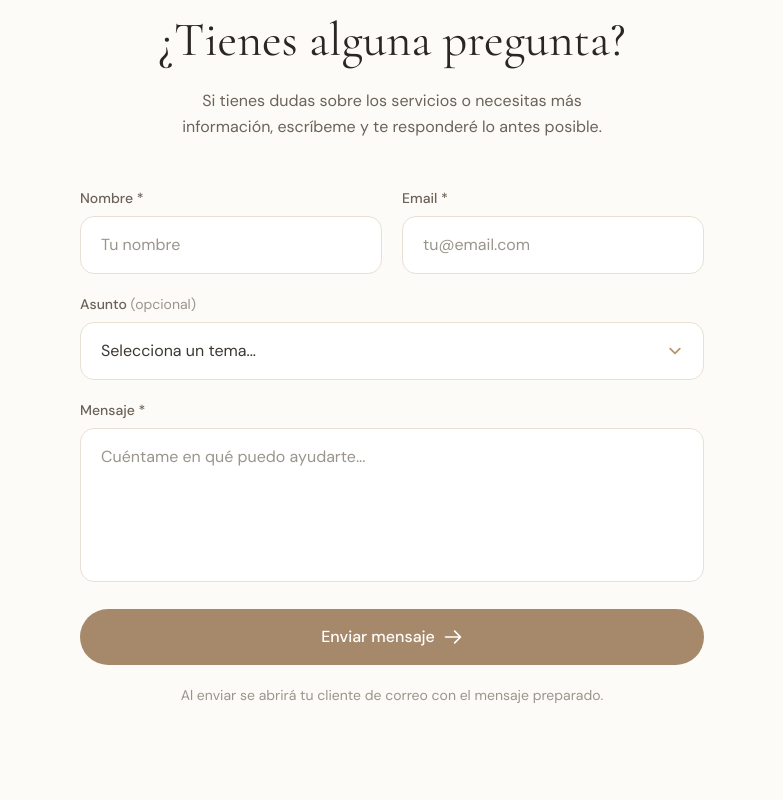
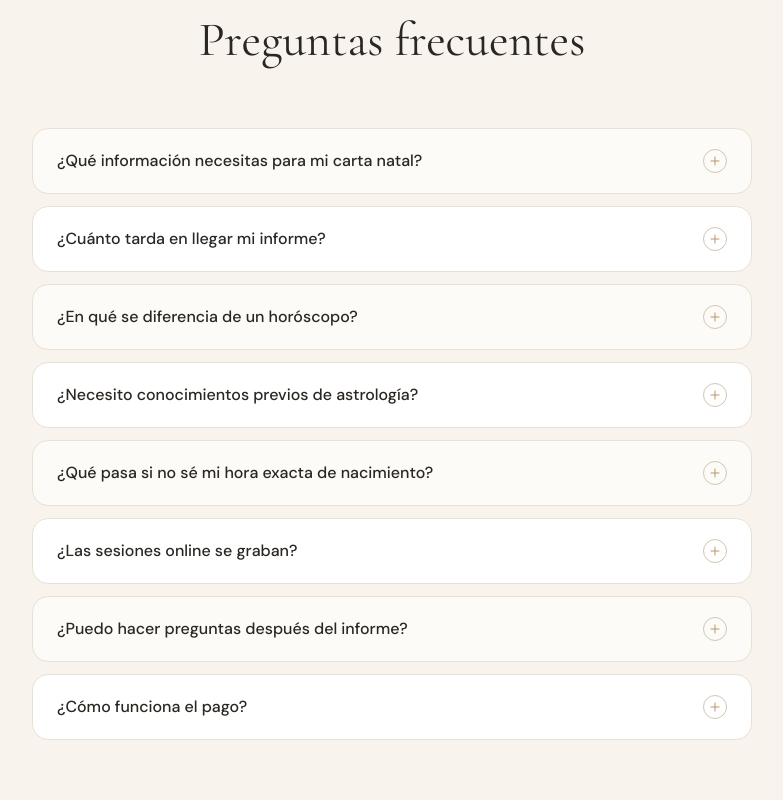
Before and after one commit to astrochiic-hash/astrochiic, a React (Vite) app: page / in a window 1280 px wide. Shown: the part 5900-6700 px from the top of the page, without its empty margins (248-1031 px from the left). Built offline with nearby package versions, Linux system fonts and the light colour scheme.

Commit message:
Añadir sección de Preguntas Frecuentes (FAQ) después de Testimonios y an

```diff
--- a/src/web/pages/index.tsx
+++ b/src/web/pages/index.tsx
@@ -521,6 +521,20 @@ const Index = () => {
         </div>
       </section>
 
+      {/* FAQ Section */}
+      <section id="faq" className="py-16 sm:py-24 relative fade-section opacity-0 translate-y-8 transition-all duration-700 bg-[#F8F4ED]">
+        <div className="max-w-3xl mx-auto px-4 sm:px-6 relative z-10">
+          <div className="text-center space-y-4 sm:space-y-6 mb-12 sm:mb-16">
+            <p className="text-[#B8956B] font-medium tracking-[0.25em] uppercase text-xs sm:text-sm">FAQ</p>
+            <h2 className="section-title text-2xl sm:text-3xl md:text-4xl lg:text-5xl text-[#2A2622]">
+              Preguntas frecuentes
+            </h2>
+          </div>
+
+          <FAQAccordion />
+        </div>
+      </section>
+
       {/* Contact Form Section */}
       <section id="contacto" className="py-16 sm:py-24 relative fade-section opacity-0 translate-y-8 transition-all duration-700 bg-[#FDFBF7]">
         <div className="max-w-2xl mx-auto px-4 sm:px-6 relative z-10">
@@ -790,6 +804,88 @@ const ServiceCard = ({
   );
 };
 
+const FAQAccordion = () => {
+  const [openIndex, setOpenIndex] = useState<number | null>(null);
+
+  const faqs = [
+    {
+      question: "¿Qué información necesitas para mi carta natal?",
+      answer: "Necesito tu fecha de nacimiento, hora exacta (la que aparece en tu partida de nacimiento) y lugar (ciudad y país). La hora es fundamental porque determina tu Ascendente y la posición de las casas astrológicas. Si no la tienes exacta, podemos trabajar con una aproximación, aunque el análisis será menos preciso en ciertos aspectos."
+    },
+    {
+      question: "¿Cuánto tarda en llegar mi informe?",
+      answer: "Los informes escritos se entregan en 48 horas hábiles tras recibir tus datos y confirmar el pago. Trabajo cada carta de forma personalizada, no son informes automáticos. Para las sesiones online, agendamos día y hora que te convenga, normalmente con una semana de antelación."
+    },
+    {
+      question: "¿En qué se diferencia de un horóscopo?",
+      answer: "Un horóscopo generalista habla de signos solares (solo donde estaba el Sol al nacer). Tu carta natal es un mapa completo y único: incluye la Luna, los planetas, el Ascendente, las casas y los aspectos entre ellos. Es como la diferencia entre leer tu signo en una revista y tener un estudio psicológico profundo de tu personalidad, patrones y potencial."
+    },
+    {
+      question: "¿Necesito conocimientos previos de astrología?",
+      answer: "No, para nada. Escribo y hablo en un lenguaje claro, cercano y humano. Evito el exceso de tecnicismos y, cuando uso algún término astrológico, lo explico. Mi enfoque es que entiendas tu carta y puedas aplicarla a tu vida, no que memorices conceptos abstractos."
+    },
+    {
+      question: "¿Qué pasa si no sé mi hora exacta de nacimiento?",
+      answer: "Podemos trabajar igualmente, pero con limitaciones. Sin hora exacta no puedo calcular tu Ascendente ni la posición de las casas, que son fundamentales. Te recomiendo intentar conseguirla (partida de nacimiento, registros hospitalarios, o preguntando a familia). Si es imposible, nos centramos en los planetas y sus aspectos, que siguen siendo muy reveladores."
+    },
+    {
+      question: "¿Las sesiones online se graban?",
+      answer: "Sí, todas las sesiones por videollamada quedan grabadas y te las envío después. Así puedes revisarlas tantas veces como necesites, tomar notas con calma o volver a escuchar algo que en el momento no captaste del todo. La grabación es solo para ti."
+    },
+    {
+      question: "¿Puedo hacer preguntas después del informe?",
+      answer: "Por supuesto. Puedes escribirme por email para dudas puntuales. Si necesitas profundizar o trabajar algo que surgió tras leer el informe, te recomiendo reservar una sesión online donde podemos conversar en directo y explorar lo que necesites con más detalle."
+    },
+    {
+      question: "¿Cómo funciona el pago?",
+      answer: "El pago es 100% seguro a través de Stripe. Al hacer clic en 'Reservar' o 'Comprar', te lleva a una pasarela de pago segura. Una vez completado, recibes un email de confirmación automático. Para informes, te contacto en las siguientes 24h para pedirte tus datos de nacimiento. Para sesiones, coordinamos fecha y hora por email."
+    }
+  ];
+
+  return (
+    <div className="space-y-3">
+      {faqs.map((faq, index) => {
+        const isOpen = openIndex === index;
+        const bgColor = index % 2 === 0 ? "bg-[#FDFBF7]" : "bg-white";
+
+        return (
+          <div
+            key={index}
+            className={`${bgColor} rounded-2xl border border-[#E8E0D4] overflow-hidden transition-all duration-300 ${isOpen ? 'shadow-md shadow-[#D4C5B0]/10' : ''}`}
+          >
+            <button
+              onClick={() => setOpenIndex(isOpen ? null : index)}
+              className="w-full px-5 sm:px-6 py-4 sm:py-5 flex items-center justify-between text-left gap-4 group"
+              aria-expanded={isOpen}
+            >
+              <span className="font-medium text-[#2A2622] text-sm sm:text-base group-hover:text-[#B8956B] transition-colors">
+                {faq.question}
+              </span>
+              <span className={`flex-shrink-0 w-6 h-6 rounded-full border border-[#D4C5B0] flex items-center justify-center transition-all duration-300 ${isOpen ? 'bg-[#B8956B] border-[#B8956B] rotate-0' : 'bg-transparent rotate-0'}`}>
+                <svg
+                  className={`w-3 h-3 transition-transform duration-300 ${isOpen ? 'text-white rotate-45' : 'text-[#B8956B] rotate-0'}`}
+                  fill="none"
+                  stroke="currentColor"
+                  viewBox="0 0 24 24"
+                >
+                  <path strokeLinecap="round" strokeLinejoin="round" strokeWidth={2} d="M12 4v16m8-8H4" />
+                </svg>
+              </span>
+            </button>
+            <div
+              className={`overflow-hidden transition-all duration-300 ease-in-out ${isOpen ? 'max-h-96 opacity-100' : 'max-h-0 opacity-0'}`}
+            >
+              <p className="px-5 sm:px-6 pb-5 sm:pb-6 text-[#6B6259] leading-relaxed text-sm sm:text-base">
+                {faq.answer}
+              </p>
+            </div>
+          </div>
+        );
+      })}
+    </div>
+  );
+};
+
 const ContactForm = () => {
   const [formData, setFormData] = useState({
     nombre: '',
```
Also changed, not shown: tasks.json (+1 -1 lines).
